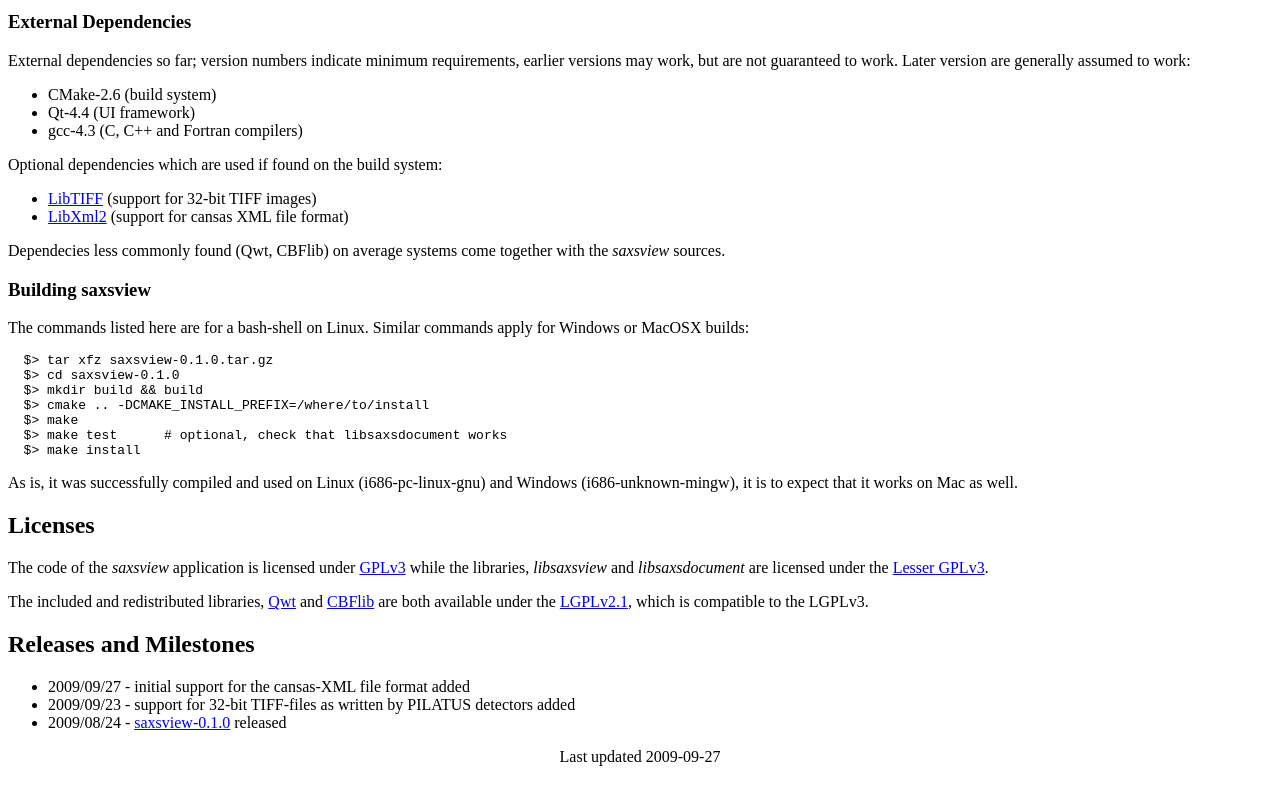
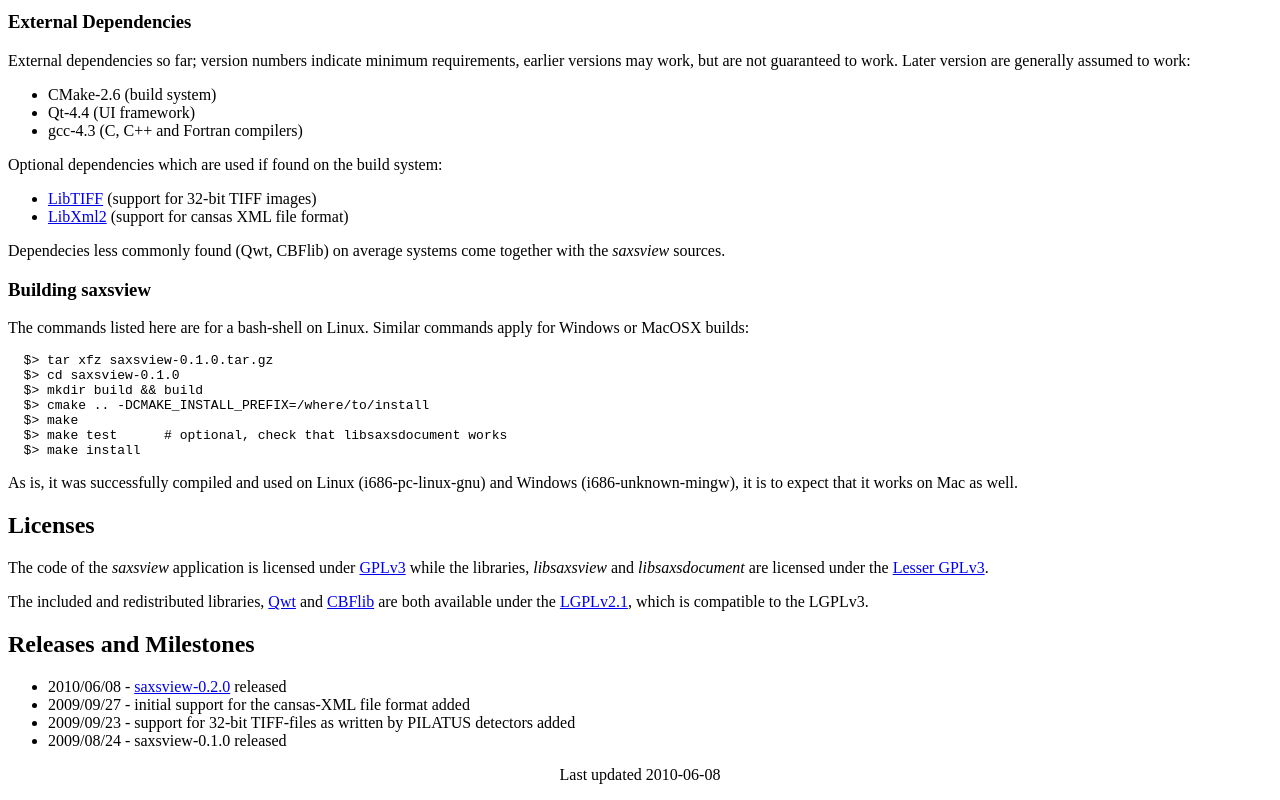
Before and after one commit to emblsaxs/saxsview, a plain HTML site: page htdocs/index.html in a window 1280 px wide. Shown: the part 841-1641 px from the top of the page. Drawn offline with Linux system fonts and the light colour scheme.

Commit message:
2010-06-08  Daniel Franke  <dfranke@users.sourceforge.net>
        * index.html: Add saxsview-0.2 to releases list.

```diff
--- a/htdocs/index.html
+++ b/htdocs/index.html
@@ -96,11 +96,12 @@ LGPLv2.1</a>, which is compatible to the LGPLv3.</p>
 
 <h2>Releases and Milestones</h2>
 <p><ul>
+  <li>2010/06/08 - <a href="http://sourceforge.net/projects/saxsview/files/">saxsview-0.2.0</a> released</li>
   <li>2009/09/27 - initial support for the cansas-XML file format added</li>
   <li>2009/09/23 - support for 32-bit TIFF-files as written by PILATUS detectors added</li>
-  <li>2009/08/24 - <a href="http://sourceforge.net/projects/saxsview/files/">saxsview-0.1.0</a> released</li>
+  <li>2009/08/24 - saxsview-0.1.0 released</li>
 </ul></p>
 
-<p align="center">Last updated 2009-09-27</p>
+<p align="center">Last updated 2010-06-08</p>
 </body>
 </html>
```
Also changed, not shown: 1 other file.
